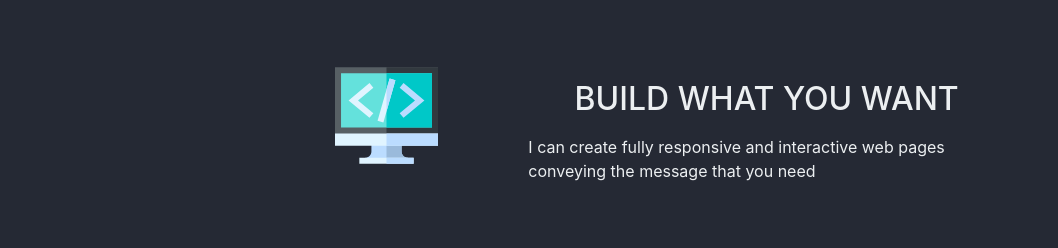
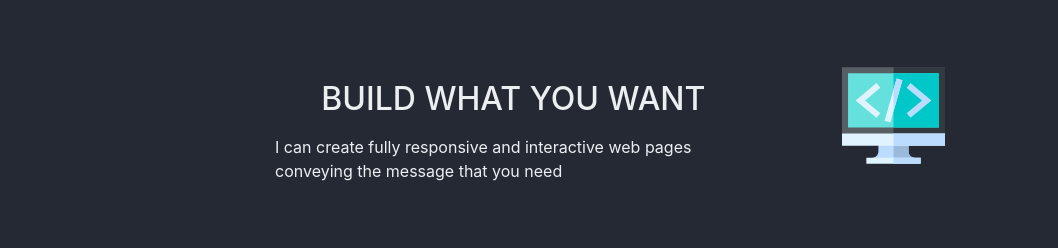
Before and after one commit to 6ixpaths/Portfolio, a Vue app in the folder portfolio/: page / in a window 1280 px wide. Shown: the part 266-514 px from the top of the page, without its empty margins (0-1058 px from the left). Built offline with nearby package versions, Linux system fonts and the light colour scheme.

Commit message:
Switch column order if odd
*V-if conditional statement to see if list item is odd, if it is
switch column order
*Add index in v-for statement

```diff
--- a/portfolio/src/components/About.vue
+++ b/portfolio/src/components/About.vue
@@ -2,7 +2,17 @@
 <div class="container">
     <div class="row justify-content-center">
         <div class="col-lg-8 col-11">
-            <div v-for="aboutinfo in aboutinfos" v-bind:key="aboutinfo.id" class="row my-5">
+            <div v-for="(aboutinfo, index) in aboutinfos" v-bind:key="aboutinfo.id" class="row my-5">
+                <template v-if="index % 2 != 0">
+                    <div class="col-lg-8 col-12 text-center">
+                        <h2 class=mt-3>{{aboutinfo.header}}</h2>
+                        <p class="text-left mt-3">{{ aboutinfo.info }}</p>
+                    </div>
+                    <div class="col-lg-4 col-12 text-center">
+                        <img class="img-fluid" v-bind:src="aboutinfo.imgURL" />
+                    </div>
+                </template>
+                <template v-else>
                     <div class="col-lg-4 col-12 text-center">
                         <img class="img-fluid" v-bind:src="aboutinfo.imgURL" />
                     </div>
@@ -10,7 +20,7 @@
                         <h2 class=mt-3>{{aboutinfo.header}}</h2>
                         <p class="text-left mt-3">{{ aboutinfo.info }}</p>
                     </div>
-
+                </template>
             </div>
         </div>
     </div>
```
Lines whose indentation alone changed are shown as unchanged.
